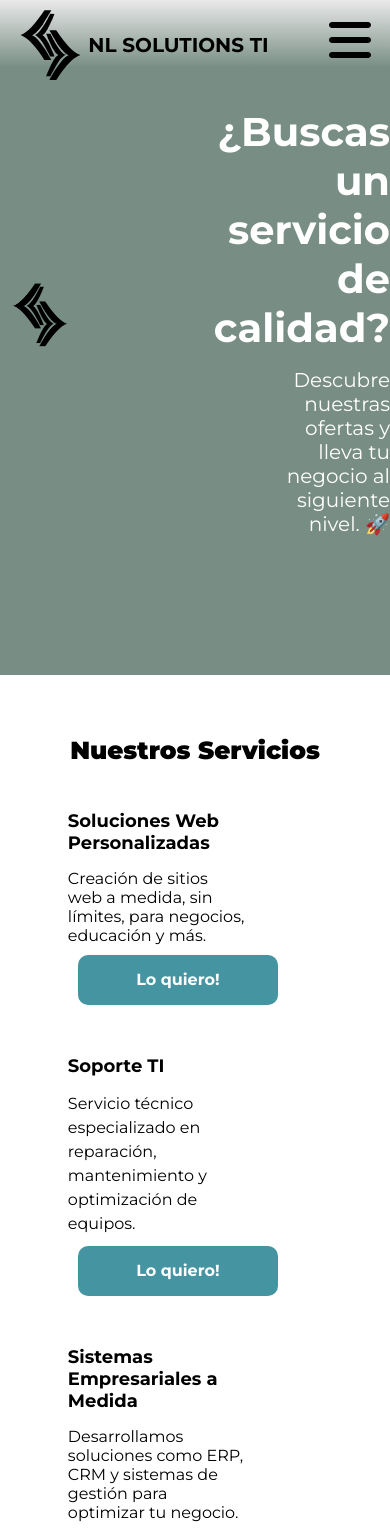
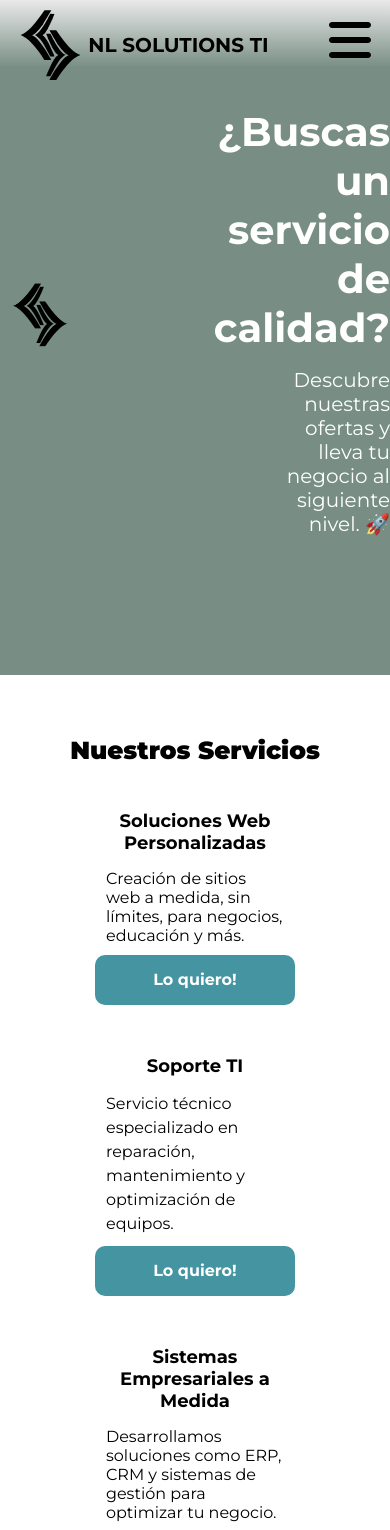
Before and after one commit to NoLimitSolutionsTI/NLSolutionsWeb, a React (Vite) app: page /services in a window 390 px wide. Shown: the top 1530 px of the page. Built offline with nearby package versions, Linux system fonts and the light colour scheme; what react-head would draw is missing.

Commit message:
Text-services

```diff
--- a/src/styles/ServicesPage/servicesPage.scss
+++ b/src/styles/ServicesPage/servicesPage.scss
@@ -389,6 +389,16 @@
     }
     .section-2-services-container {
         width: 90%;
+        margin: auto;
+    }
+    .section-2-services-text {
+        margin: auto;
+        h3 {
+            text-align: center;
+        }
+    }
+    .section-2-services-button {
+        margin: auto;
     }
 }
 
```
